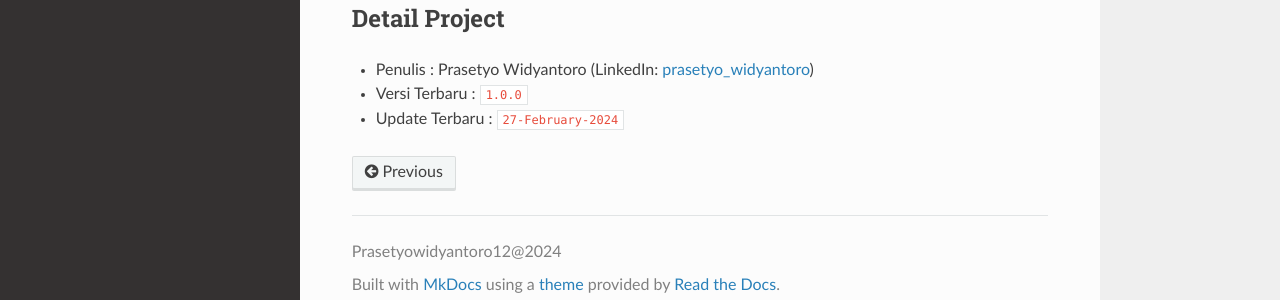
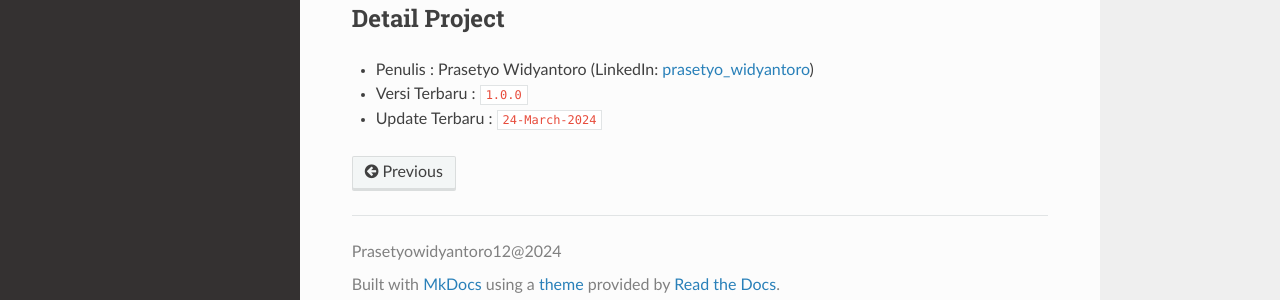
Before and after one commit to PrasetyoWidyantoro/Sentiment-and-Topic-Prediction-for-News, an MkDocs documentation site: the page built from docs/docs/about.md, in a window 1280 px wide. Shown: the part 303-603 px from the top of the page. Built offline with MkDocs 1.6.1, drawn with Linux system fonts in a browser that asks for light colours; nearby versions of some CDN libraries.

Commit message:
add Update Terbaru

```diff
--- a/docs/docs/about.md
+++ b/docs/docs/about.md
@@ -6,4 +6,4 @@ The Sentiment and Topic Prediction for News application enables users to predict
 
 * Penulis : Prasetyo Widyantoro (LinkedIn: [prasetyo_widyantoro](https://www.linkedin.com/in/prasetyowidyantoro/))
 * Versi Terbaru : `1.0.0`
-* Update Terbaru : `27-February-2024`
+* Update Terbaru : `24-March-2024`
```
